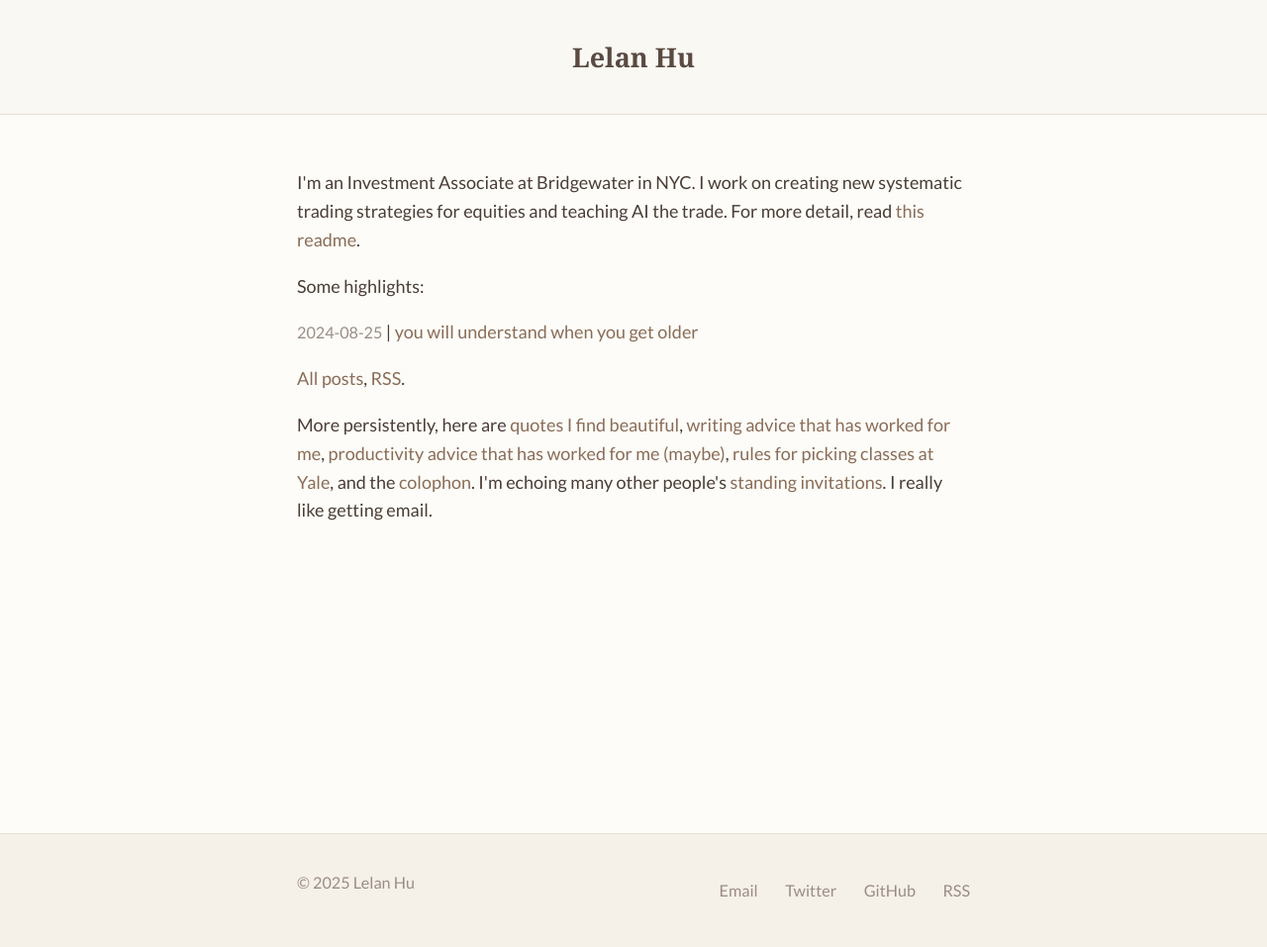
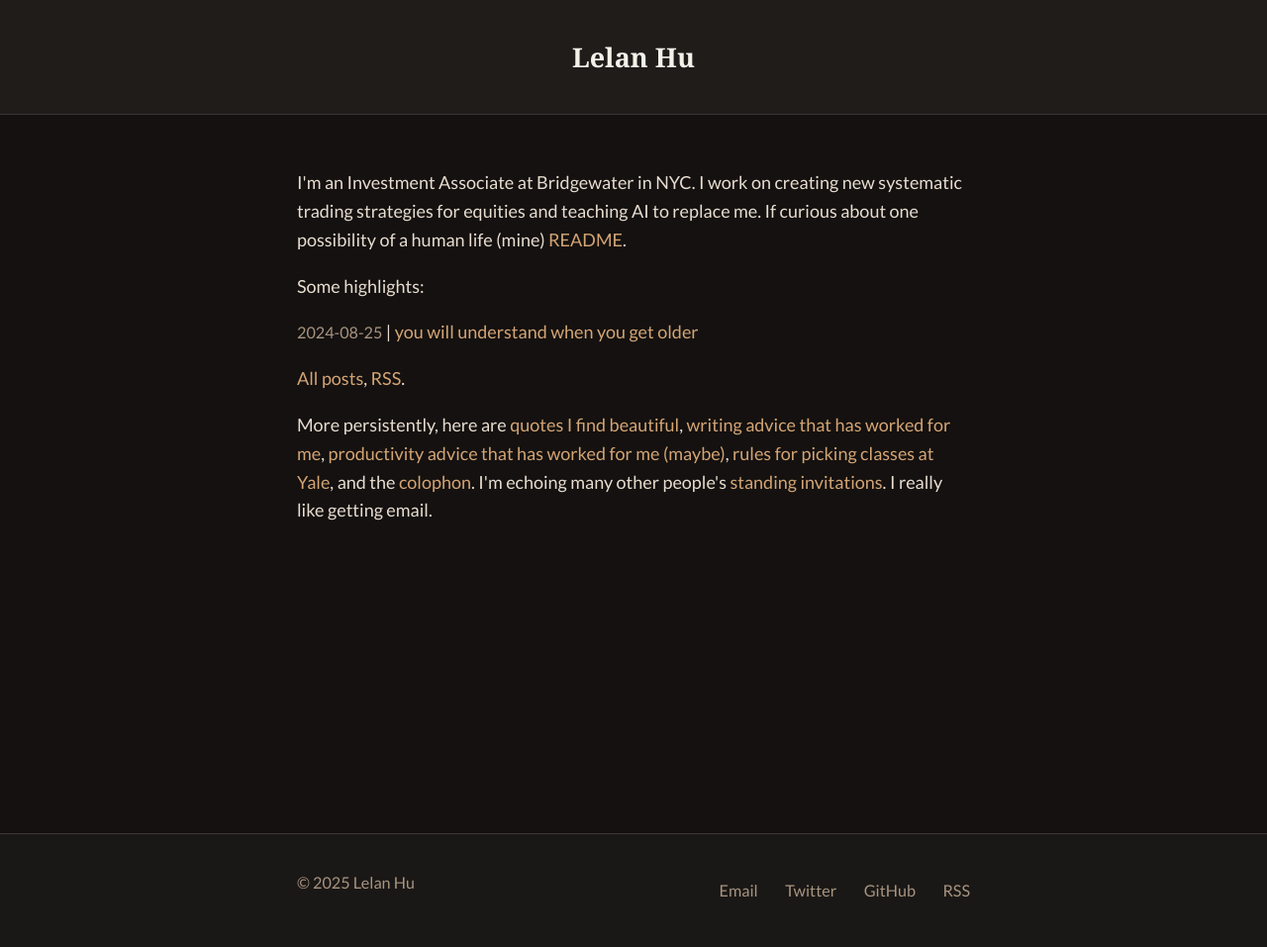
Before and after one commit to hulelan/lelanhu.github.io, a Jekyll site: the page built from index.html, in a window 1280 px wide. Shown: the whole page at 99% size. Built offline with Jekyll 4.4.1, drawn with Linux system fonts in a browser that asks for light colours; some web fonts are replaced.

Commit message:
Switch to dark theme with Rich Earth background
- Background: Rich Earth (#141110)
- Update all colors for dark theme compatibility
- Light text on dark background
- Warm golden links and accent colors
- Update code blocks for dark theme

🤖 Generated with Claude Code (https://claude.ai/code)

Co-Authored-By: Claude <noreply@anthropic.com>

```diff
--- a/assets/css/main.css
+++ b/assets/css/main.css
@@ -6,16 +6,16 @@
 }
 
 :root {
-  --primary-color: #5a4a42;
-  --text-color: #4a3d35;
-  --light-gray: #7a6d65;
-  --lighter-gray: #9a8d85;
-  --border-color: #e8ddd0;
-  --background: #fdfcf8;
-  --link-color: #8a6c57;
-  --link-hover: #6d5545;
-  --accent-tan: #f5f0e8;
-  --light-tan: #faf8f3;
+  --primary-color: #f5f0e8;
+  --text-color: #e8ddd0;
+  --light-gray: #c4b5a0;
+  --lighter-gray: #a89480;
+  --border-color: #3a3432;
+  --background: #141110;
+  --link-color: #d4a574;
+  --link-hover: #e8c19e;
+  --accent-tan: #1a1816;
+  --light-tan: #1f1c1a;
   --max-width: 720px;
 }
 
@@ -265,19 +265,21 @@ a:hover {
 
 .post-content code,
 .page-content code {
-  background: #f5f5f5;
+  background: #1f1c1a;
   padding: 0.2em 0.4em;
   border-radius: 3px;
   font-size: 0.9em;
+  color: #e8c19e;
 }
 
 .post-content pre,
 .page-content pre {
-  background: #f5f5f5;
+  background: #1f1c1a;
   padding: 1em;
   border-radius: 4px;
   overflow-x: auto;
   margin-bottom: 1em;
+  border: 1px solid var(--border-color);
 }
 
 .post-content pre code,
--- a/index.html
+++ b/index.html
@@ -2,7 +2,7 @@
 layout: default
 ---
 <div class="home">
-  <p>I'm an Investment Associate at Bridgewater in NYC. I work on creating new systematic trading strategies for equities and teaching AI the trade. For more detail, read <a href="/about/">this readme</a>.</p>
+  <p>I'm an Investment Associate at Bridgewater in NYC. I work on creating new systematic trading strategies for equities and teaching AI to replace me. If curious about one possibility of a human life (mine) <a href="/about/">README</a>.</p>
 
   <p>Some highlights:</p>
 
```
Also changed, not shown: _posts/2024-08-25-you-will-understand-when-you-get-older.md (+1 -1 lines).
